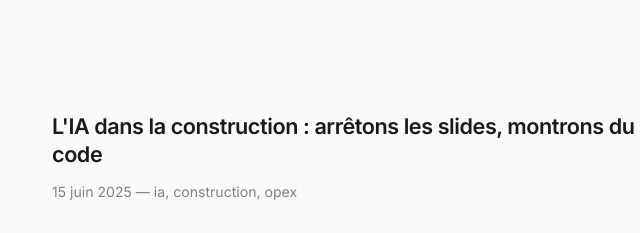
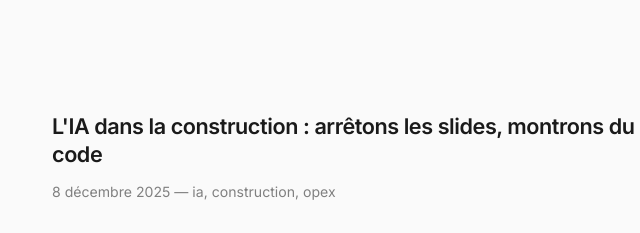
Before and after one commit to marou-dev/marwanbridi.com, an Astro site: page /reflexions/ia-construction-production in a window 1280 px wide. Shown: the top 233 px of the page, 420-1060 px from the left. Built offline with nearby package versions, Linux system fonts and the light colour scheme; Astro itself is replaced by a stand-in of ours.

Commit message:
fix: dates cohérentes — rénovation oct 2025, IA déc 2025

```diff
--- a/src/content/thinking/ia-construction-production.md
+++ b/src/content/thinking/ia-construction-production.md
@@ -1,6 +1,6 @@
 ---
 title: "L'IA dans la construction : arrêtons les slides, montrons du code"
-date: 2025-06-15
+date: 2025-12-08
 description: "Pourquoi la majorité des initiatives IA dans la construction échouent — et ce que ça prend pour passer en production."
 tags: [ia, construction, opex]
 ---
--- a/src/content/thinking/renovation-1952-suisse.md
+++ b/src/content/thinking/renovation-1952-suisse.md
@@ -1,6 +1,6 @@
 ---
 title: "Ce qu'un immeuble de 1952 nous apprend sur la rénovation en Suisse"
-date: 2025-11-20
+date: 2025-10-15
 description: "CECB E → B, 84% de réduction énergétique, 424'000 CHF d'investissement : retour d'expérience sur une expertise technique réelle à Lausanne."
 tags: [immobilier, rénovation, énergie, expertise, suisse]
 ---
```
